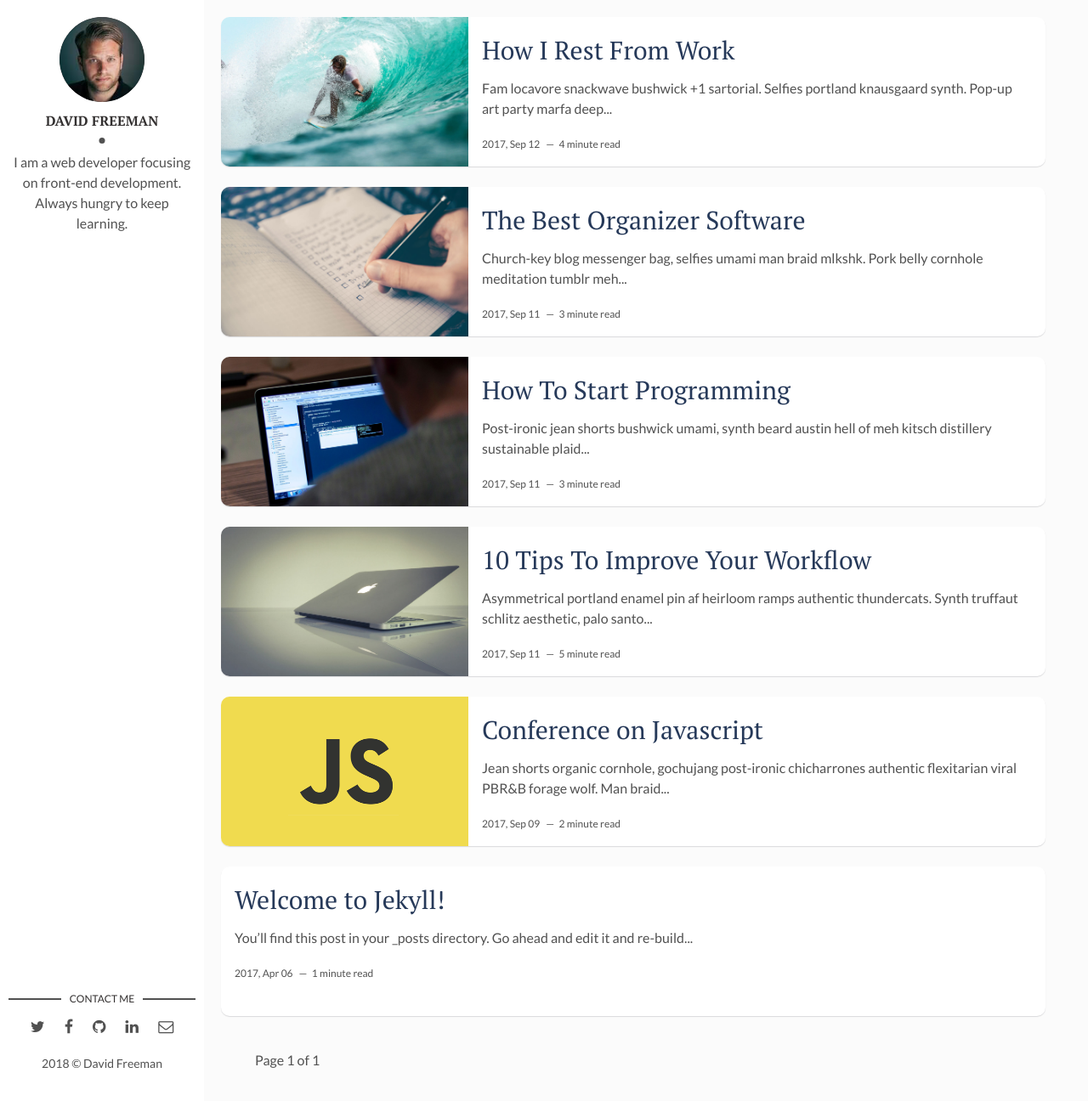
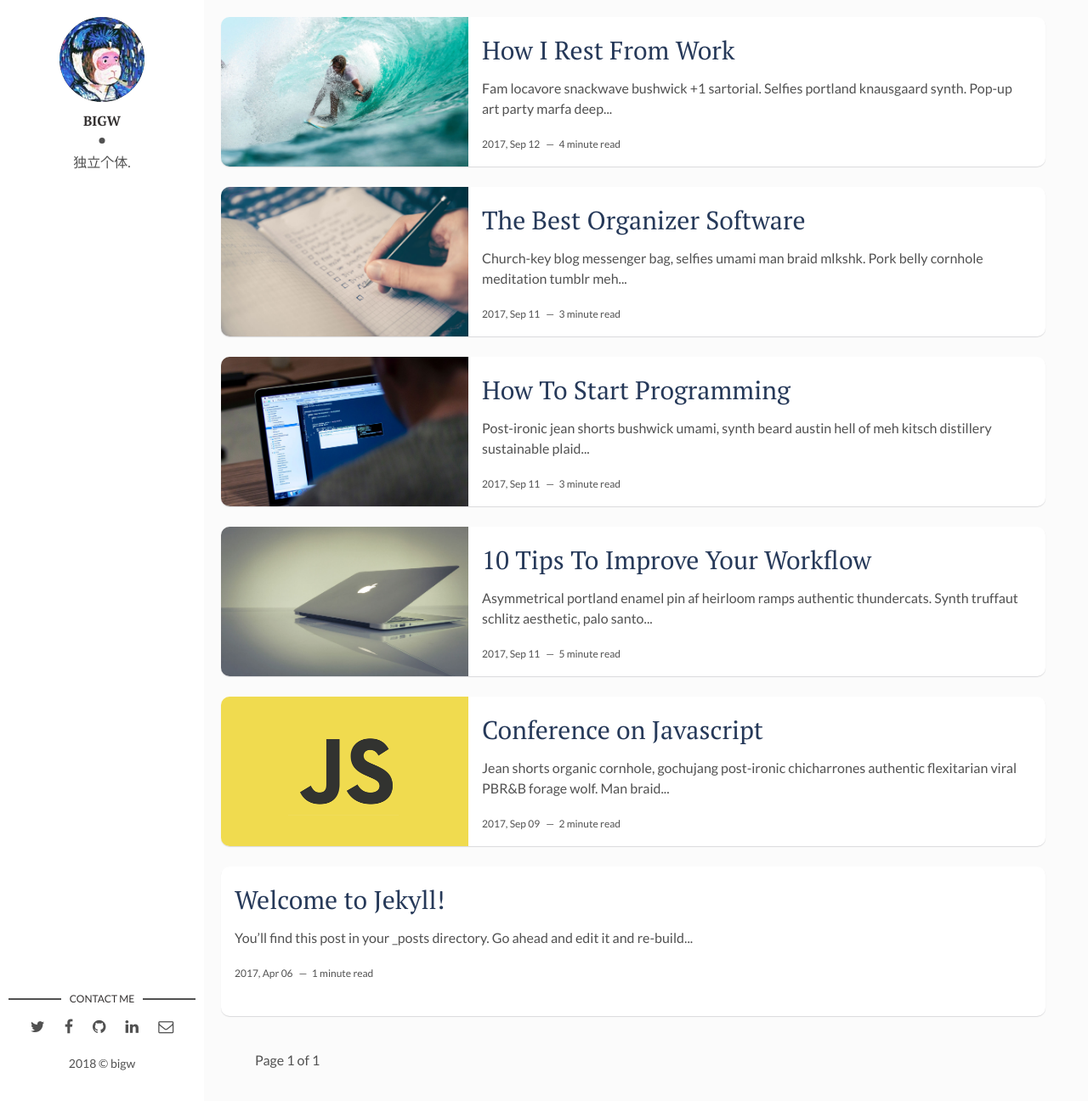
Before and after one commit to hopestar/hopestar.github.io, a Jekyll site: the page built from index.html, in a window 1280 px wide and 1296 px high. Shown: the whole window at 85% size. Built offline with Jekyll 4.4.1, drawn with Linux system fonts in a browser that asks for light colours; the list of posts is cut into pages by our own code.

Commit message:
fix _config

```diff
--- a/_config.yml
+++ b/_config.yml
@@ -1,20 +1,18 @@
-title: Hello, world! I'm David Freeman
+title: bigw
 description: > # this means to ignore newlines until "baseurl:"
-  Write an awesome description for your new site here. You can edit this
-  line in _config.yml. It will appear in your document head meta (for
-  Google search results) and in your feed.xml site description.
+  高高山顶立，深深海底行。
 permalink: ':title/'
 baseurl: "" # the subpath of your site, e.g. /blog
 url: "" # the base hostname & protocol for your site, e.g. http://example.com
 site-twitter: #if your site has a twitter account, enter it here
 
 # Author Settings
-author: David Freeman # add your name
-author-img: david-freeman.jpg # add your photo
-about-author: I am a web developer focusing on front-end development. Always hungry to keep learning. # add description
+author: bigw # add your name
+author-img: bigw.jpg # add your photo
+about-author: 独立个体. # add description
 social-twitter: # add your Twitter handle
 social-facebook: # add your Facebook handle
-social-github: artemsheludko # add your Github handle
+social-github: hopestar # add your Github handle
 social-linkedin: # add your Linkedin handle
 social-email: # add your Email address
 
```
Also changed, not shown: assets/img/bigw.jpg (added).
